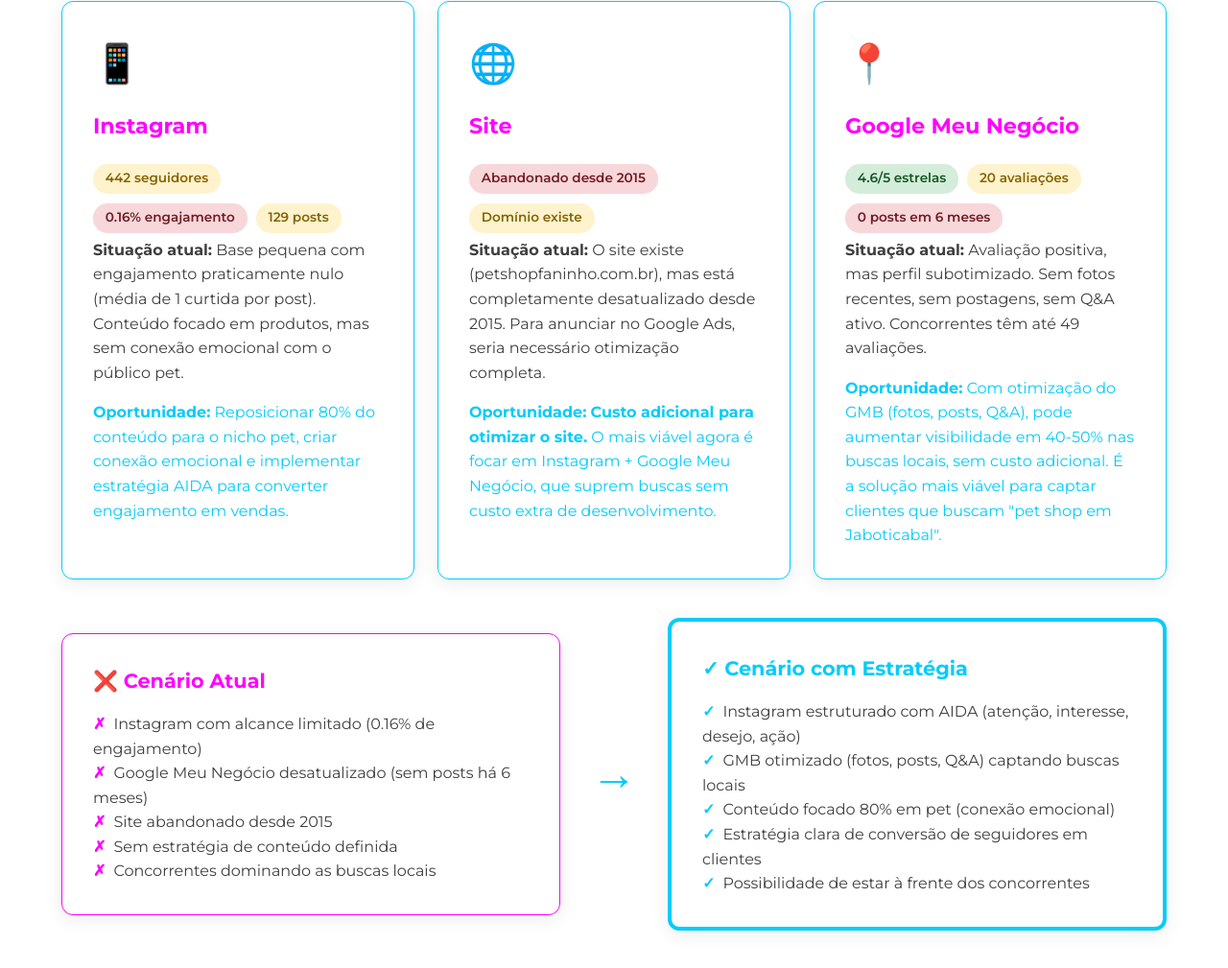
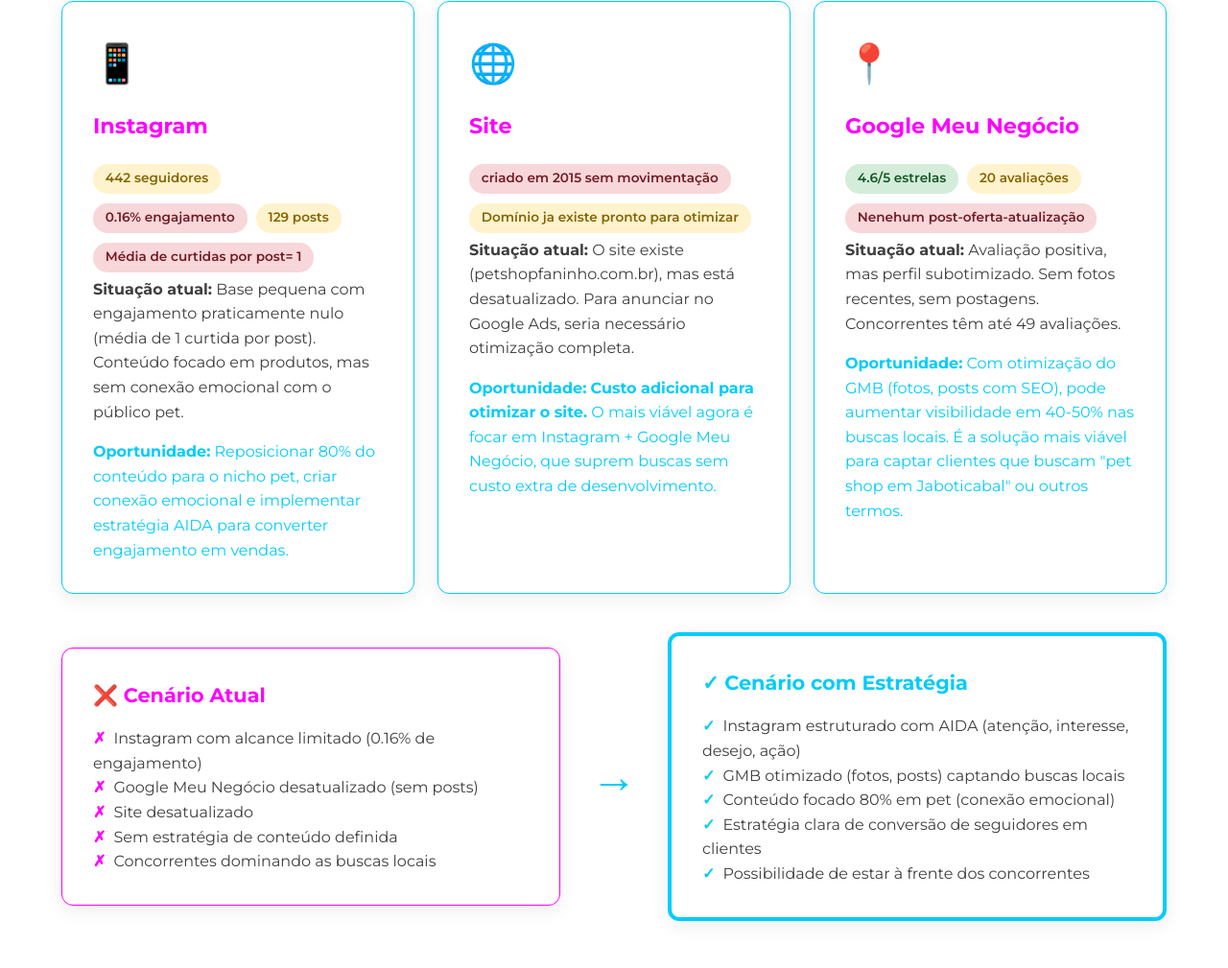
Before and after one commit to Betioli/Casa-Faninho, a plain HTML site: page index.html in a window 1280 px wide. Shown: the part 703-1712 px from the top of the page at 96% size. Drawn offline with Linux system fonts and the light colour scheme.

Commit message:
Diagnostico ajustado

```diff
--- a/index.html
+++ b/index.html
@@ -40,6 +40,7 @@
                     <span class="badge badge-yellow">442 seguidores</span>
                     <span class="badge badge-red">0.16% engajamento</span>
                     <span class="badge badge-yellow">129 posts</span>
+                    <span class="badge badge-red">Média de curtidas por post= 1</span>
                 </div>
                 <p><strong>Situação atual:</strong> Base pequena com engajamento praticamente nulo (média de 1 curtida por post). Conteúdo focado em produtos, mas sem conexão emocional com o público pet.</p>
                 <p style="color: #02CCFA; margin-top: 1rem;"><strong>Oportunidade:</strong> Reposicionar 80% do conteúdo para o nicho pet, criar conexão emocional e implementar estratégia AIDA para converter engajamento em vendas.</p>
@@ -49,10 +50,10 @@
                 <div class="card-icon">🌐</div>
                 <h3 class="card-title">Site</h3>
                 <div>
-                    <span class="badge badge-red">Abandonado desde 2015</span>
-                    <span class="badge badge-yellow">Domínio existe</span>
+                    <span class="badge badge-red">criado em 2015 sem movimentação</span>
+                    <span class="badge badge-yellow">Domínio ja existe pronto para otimizar</span>
                 </div>
-                <p><strong>Situação atual:</strong> O site existe (petshopfaninho.com.br), mas está completamente desatualizado desde 2015. Para anunciar no Google Ads, seria necessário otimização completa.</p>
+                <p><strong>Situação atual:</strong> O site existe (petshopfaninho.com.br), mas está desatualizado. Para anunciar no Google Ads, seria necessário otimização completa.</p>
                 <p style="color: #02CCFA; margin-top: 1rem;"><strong>Oportunidade:</strong> <strong>Custo adicional para otimizar o site.</strong> O mais viável agora é focar em Instagram + Google Meu Negócio, que suprem buscas sem custo extra de desenvolvimento.</p>
             </div>
 
@@ -62,10 +63,10 @@
                 <div>
                     <span class="badge badge-green">4.6/5 estrelas</span>
                     <span class="badge badge-yellow">20 avaliações</span>
-                    <span class="badge badge-red">0 posts em 6 meses</span>
+                    <span class="badge badge-red">Nenehum post-oferta-atualização</span>
                 </div>
-                <p><strong>Situação atual:</strong> Avaliação positiva, mas perfil subotimizado. Sem fotos recentes, sem postagens, sem Q&A ativo. Concorrentes têm até 49 avaliações.</p>
-                <p style="color: #02CCFA; margin-top: 1rem;"><strong>Oportunidade:</strong> Com otimização do GMB (fotos, posts, Q&A), pode aumentar visibilidade em 40-50% nas buscas locais, sem custo adicional. É a solução mais viável para captar clientes que buscam "pet shop em Jaboticabal".</p>
+                <p><strong>Situação atual:</strong> Avaliação positiva, mas perfil subotimizado. Sem fotos recentes, sem postagens. Concorrentes têm até 49 avaliações.</p>
+                <p style="color: #02CCFA; margin-top: 1rem;"><strong>Oportunidade:</strong> Com otimização do GMB (fotos, posts com SEO), pode aumentar visibilidade em 40-50% nas buscas locais. É a solução mais viável para captar clientes que buscam "pet shop em Jaboticabal" ou outros termos.</p>
             </div>
         </div>
 
@@ -74,8 +75,8 @@
                 <h3>❌ Cenário Atual</h3>
                 <ul>
                     <li>Instagram com alcance limitado (0.16% de engajamento)</li>
-                    <li>Google Meu Negócio desatualizado (sem posts há 6 meses)</li>
-                    <li>Site abandonado desde 2015</li>
+                    <li>Google Meu Negócio desatualizado (sem posts)</li>
+                    <li>Site desatualizado</li>
                     <li>Sem estratégia de conteúdo definida</li>
                     <li>Concorrentes dominando as buscas locais</li>
                 </ul>
@@ -87,7 +88,7 @@
                 <h3>✓ Cenário com Estratégia</h3>
                 <ul>
                     <li>Instagram estruturado com AIDA (atenção, interesse, desejo, ação)</li>
-                    <li>GMB otimizado (fotos, posts, Q&A) captando buscas locais</li>
+                    <li>GMB otimizado (fotos, posts) captando buscas locais</li>
                     <li>Conteúdo focado 80% em pet (conexão emocional)</li>
                     <li>Estratégia clara de conversão de seguidores em clientes</li>
                     <li>Possibilidade de estar à frente dos concorrentes</li>
```
